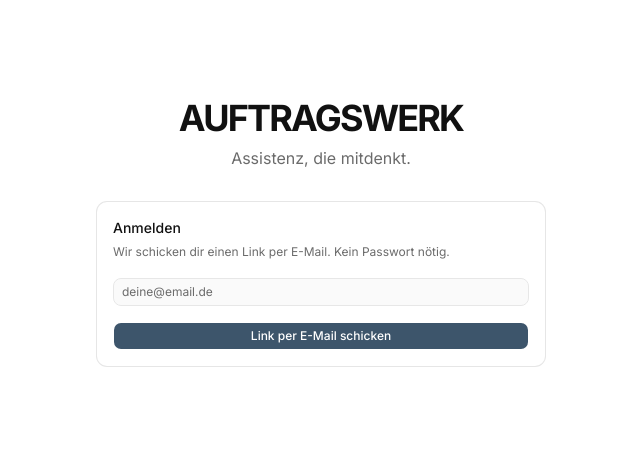
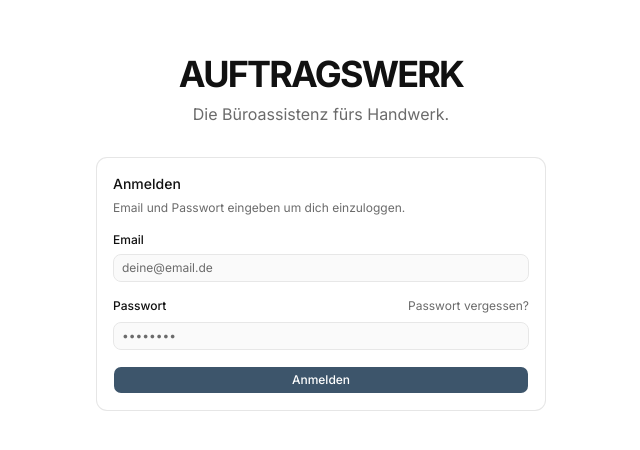
Before and after one commit to florianmaendl-prog/auftragswerk, a Next.js app: page /login in a window 1280 px wide. Shown: the part 168-618 px from the top of the page, without its empty margins (319-959 px from the left). Built offline with nearby package versions, Linux system fonts and the light colour scheme.

Commit message:
feat(auth): email+passwort login mit reset-flow (magic-link raus)

```diff
--- a/app/login/page.tsx
+++ b/app/login/page.tsx
@@ -1,35 +1,50 @@
 'use client';
 
 import { useState } from 'react';
+import Link from 'next/link';
+import { useRouter } from 'next/navigation';
 import { createClient } from '@/lib/supabase-browser';
 import { Button } from '@/components/ui/button';
 import { Input } from '@/components/ui/input';
+import { Label } from '@/components/ui/label';
 import { Card, CardContent, CardDescription, CardHeader, CardTitle } from '@/components/ui/card';
 
 export default function LoginPage() {
+  const router = useRouter();
   const [email, setEmail] = useState('');
-  const [status, setStatus] = useState<'idle' | 'sending' | 'sent' | 'error'>('idle');
+  const [password, setPassword] = useState('');
+  const [isLoading, setIsLoading] = useState(false);
   const [errorMsg, setErrorMsg] = useState('');
 
   async function handleSubmit(e: React.FormEvent) {
     e.preventDefault();
-    setStatus('sending');
+    if (isLoading) return;
+
+    setIsLoading(true);
     setErrorMsg('');
 
     const supabase = createClient();
-    const { error } = await supabase.auth.signInWithOtp({
+    const { error } = await supabase.auth.signInWithPassword({
       email,
-      options: {
-        emailRedirectTo: `${window.location.origin}/auth/callback`,
-      },
+      password,
     });
 
     if (error) {
-      setStatus('error');
-      setErrorMsg(error.message);
-    } else {
-      setStatus('sent');
+      setIsLoading(false);
+      // User-freundliche Fehlermeldungen
+      if (error.message.includes('Invalid login credentials')) {
+        setErrorMsg('Email oder Passwort falsch.');
+      } else if (error.message.includes('Email not confirmed')) {
+        setErrorMsg('Bitte bestätige zuerst deine Email-Adresse.');
+      } else {
+        setErrorMsg(error.message);
+      }
+      return;
     }
+
+    // Erfolgreich eingeloggt → Dashboard
+    router.push('/dashboard');
+    router.refresh();
   }
 
   return (
@@ -37,44 +52,63 @@ export default function LoginPage() {
       <div className="w-full max-w-md">
         <div className="mb-8 text-center">
           <h1 className="text-4xl font-bold tracking-tighter uppercase mb-2">Auftragswerk</h1>
-          <p className="text-muted-foreground">Assistenz, die mitdenkt.</p>
+          <p className="text-muted-foreground">Die Büroassistenz fürs Handwerk.</p>
         </div>
 
         <Card>
           <CardHeader>
             <CardTitle>Anmelden</CardTitle>
             <CardDescription>
-              Wir schicken dir einen Link per E-Mail. Kein Passwort nötig.
+              Email und Passwort eingeben um dich einzuloggen.
             </CardDescription>
           </CardHeader>
           <CardContent>
-            {status === 'sent' ? (
+            <form onSubmit={handleSubmit} className="space-y-4">
               <div className="space-y-2">
-                <p className="text-sm">
-                  ✓ Link an <strong>{email}</strong> geschickt.
-                </p>
-                <p className="text-sm text-muted-foreground">
-                  Schau in dein Postfach (auch Spam-Ordner) und klick auf den Link.
-                </p>
-              </div>
-            ) : (
-              <form onSubmit={handleSubmit} className="space-y-4">
+                <Label htmlFor="email">Email</Label>
                 <Input
+                  id="email"
                   type="email"
                   placeholder="deine@email.de"
                   value={email}
                   onChange={(e) => setEmail(e.target.value)}
                   required
-                  disabled={status === 'sending'}
+                  disabled={isLoading}
+                  autoComplete="email"
                 />
-                <Button type="submit" className="w-full" disabled={status === 'sending'}>
-                  {status === 'sending' ? 'Wird gesendet...' : 'Link per E-Mail schicken'}
-                </Button>
-                {status === 'error' && (
-                  <p className="text-sm text-destructive">Fehler: {errorMsg}</p>
-                )}
-              </form>
-            )}
+              </div>
+
+              <div className="space-y-2">
+                <div className="flex items-center justify-between">
+                  <Label htmlFor="password">Passwort</Label>
+                  <Link
+                    href="/passwort-vergessen"
+                    className="text-xs text-muted-foreground hover:text-foreground underline-offset-4 hover:underline"
+                  >
+                    Passwort vergessen?
+                  </Link>
+                </div>
+                <Input
+                  id="password"
+                  type="password"
+                  placeholder="••••••••"
+                  value={password}
+                  onChange={(e) => setPassword(e.target.value)}
+                  required
+                  disabled={isLoading}
+                  autoComplete="current-password"
+                  minLength={6}
+                />
+              </div>
+
+              {errorMsg && (
+                <p className="text-sm text-destructive">{errorMsg}</p>
+              )}
+
+              <Button type="submit" className="w-full" disabled={isLoading}>
+                {isLoading ? 'Anmelden...' : 'Anmelden'}
+              </Button>
+            </form>
           </CardContent>
         </Card>
       </div>
--- /dev/null
+++ b/app/passwort-neu/page.tsx
@@ -0,0 +1,153 @@
+'use client';
+
+import { useState, useEffect } from 'react';
+import Link from 'next/link';
+import { useRouter } from 'next/navigation';
+import { createClient } from '@/lib/supabase-browser';
+import { Button } from '@/components/ui/button';
+import { Input } from '@/components/ui/input';
+import { Label } from '@/components/ui/label';
+import { Card, CardContent, CardDescription, CardHeader, CardTitle } from '@/components/ui/card';
+
+export default function PasswortNeuPage() {
+  const router = useRouter();
+  const [password, setPassword] = useState('');
+  const [passwordWiederholung, setPasswordWiederholung] = useState('');
+  const [isLoading, setIsLoading] = useState(false);
+  const [errorMsg, setErrorMsg] = useState('');
+  const [isAuthenticated, setIsAuthenticated] = useState<boolean | null>(null);
+
+  useEffect(() => {
+    // Supabase setzt automatisch eine Recovery-Session beim Klick auf den Mail-Link
+    // Wir prüfen ob ein User existiert (nur während Recovery-Flow gültig)
+    const supabase = createClient();
+    supabase.auth.getUser().then(({ data }) => {
+      setIsAuthenticated(!!data.user);
+    });
+  }, []);
+
+  async function handleSubmit(e: React.FormEvent) {
+    e.preventDefault();
+    if (isLoading) return;
+
+    if (password.length < 6) {
+      setErrorMsg('Passwort muss mindestens 6 Zeichen haben.');
+      return;
+    }
+
+    if (password !== passwordWiederholung) {
+      setErrorMsg('Passwörter stimmen nicht überein.');
+      return;
+    }
+
+    setIsLoading(true);
+    setErrorMsg('');
+
+    const supabase = createClient();
+    const { error } = await supabase.auth.updateUser({ password });
+
+    if (error) {
+      setIsLoading(false);
+      setErrorMsg(error.message);
+      return;
+    }
+
+    // Erfolgreich gespeichert → Dashboard
+    router.push('/dashboard');
+    router.refresh();
+  }
+
+  if (isAuthenticated === null) {
+    return (
+      <div className="min-h-screen flex items-center justify-center bg-background px-4">
+        <p className="text-sm text-muted-foreground">Wird geladen...</p>
+      </div>
+    );
+  }
+
+  if (isAuthenticated === false) {
+    return (
+      <div className="min-h-screen flex items-center justify-center bg-background px-4">
+        <div className="w-full max-w-md">
+          <Card>
+            <CardHeader>
+              <CardTitle>Link abgelaufen</CardTitle>
+              <CardDescription>
+                Der Link zum Zurücksetzen ist nicht mehr gültig. Bitte fordere einen neuen an.
+              </CardDescription>
+            </CardHeader>
+            <CardContent>
+              <Link
+                href="/passwort-vergessen"
+                className="text-sm text-foreground underline-offset-4 hover:underline"
+              >
+                Neuen Link anfordern
+              </Link>
+            </CardContent>
+          </Card>
+        </div>
+      </div>
+    );
+  }
+
+  return (
+    <div className="min-h-screen flex items-center justify-center bg-background px-4">
+      <div className="w-full max-w-md">
+        <div className="mb-8 text-center">
+          <h1 className="text-4xl font-bold tracking-tighter uppercase mb-2">Auftragswerk</h1>
+          <p className="text-muted-foreground">Die Büroassistenz fürs Handwerk.</p>
+        </div>
+
+        <Card>
+          <CardHeader>
+            <CardTitle>Neues Passwort</CardTitle>
+            <CardDescription>
+              Bitte wähle ein neues Passwort (mindestens 6 Zeichen).
+            </CardDescription>
+          </CardHeader>
+          <CardContent>
+            <form onSubmit={handleSubmit} className="space-y-4">
+              <div className="space-y-2">
+                <Label htmlFor="password">Neues Passwort</Label>
+                <Input
+                  id="password"
+                  type="password"
+                  placeholder="••••••••"
+                  value={password}
+                  onChange={(e) => setPassword(e.target.value)}
+                  required
+                  disabled={isLoading}
+                  autoComplete="new-password"
+                  minLength={6}
+                />
+              </div>
+
+              <div className="space-y-2">
+                <Label htmlFor="password-wiederholung">Passwort wiederholen</Label>
+                <Input
+                  id="password-wiederholung"
+                  type="password"
+                  placeholder="••••••••"
+                  value={passwordWiederholung}
+                  onChange={(e) => setPasswordWiederholung(e.target.value)}
+                  required
+                  disabled={isLoading}
+                  autoComplete="new-password"
+                  minLength={6}
+                />
+              </div>
+
+              {errorMsg && (
+                <p className="text-sm text-destructive">{errorMsg}</p>
+              )}
+
+              <Button type="submit" className="w-full" disabled={isLoading}>
+                {isLoading ? 'Speichern...' : 'Passwort speichern'}
+              </Button>
+            </form>
+          </CardContent>
+        </Card>
+      </div>
+    </div>
+  );
+}
--- /dev/null
+++ b/app/passwort-vergessen/page.tsx
@@ -0,0 +1,109 @@
+'use client';
+
+import { useState } from 'react';
+import Link from 'next/link';
+import { createClient } from '@/lib/supabase-browser';
+import { Button } from '@/components/ui/button';
+import { Input } from '@/components/ui/input';
+import { Label } from '@/components/ui/label';
+import { Card, CardContent, CardDescription, CardHeader, CardTitle } from '@/components/ui/card';
+
+export default function PasswortVergessenPage() {
+  const [email, setEmail] = useState('');
+  const [isLoading, setIsLoading] = useState(false);
+  const [isSent, setIsSent] = useState(false);
+  const [errorMsg, setErrorMsg] = useState('');
+
+  async function handleSubmit(e: React.FormEvent) {
+    e.preventDefault();
+    if (isLoading) return;
+
+    setIsLoading(true);
+    setErrorMsg('');
+
+    const supabase = createClient();
+    const { error } = await supabase.auth.resetPasswordForEmail(email, {
+      redirectTo: `${window.location.origin}/passwort-neu`,
+    });
+
+    if (error) {
+      setIsLoading(false);
+      setErrorMsg(error.message);
+      return;
+    }
+
+    setIsLoading(false);
+    setIsSent(true);
+  }
+
+  return (
+    <div className="min-h-screen flex items-center justify-center bg-background px-4">
+      <div className="w-full max-w-md">
+        <div className="mb-8 text-center">
+          <h1 className="text-4xl font-bold tracking-tighter uppercase mb-2">Auftragswerk</h1>
+          <p className="text-muted-foreground">Die Büroassistenz fürs Handwerk.</p>
+        </div>
+
+        <Card>
+          <CardHeader>
+            <CardTitle>Passwort vergessen?</CardTitle>
+            <CardDescription>
+              {isSent
+                ? 'Wir haben dir einen Link geschickt.'
+                : 'Gib deine Email ein. Wir schicken dir einen Link zum Zurücksetzen.'}
+            </CardDescription>
+          </CardHeader>
+          <CardContent>
+            {isSent ? (
+              <div className="space-y-4">
+                <p className="text-sm">
+                  ✓ Reset-Link an <strong>{email}</strong> geschickt.
+                </p>
+                <p className="text-sm text-muted-foreground">
+                  Schau in dein Postfach (auch Spam-Ordner) und klick auf den Link.
+                </p>
+                <Link
+                  href="/login"
+                  className="block text-center text-sm text-muted-foreground hover:text-foreground underline-offset-4 hover:underline mt-4"
+                >
+                  Zurück zum Login
+                </Link>
+              </div>
+            ) : (
+              <form onSubmit={handleSubmit} className="space-y-4">
+                <div className="space-y-2">
+                  <Label htmlFor="email">Email</Label>
+                  <Input
+                    id="email"
+                    type="email"
+                    placeholder="deine@email.de"
+                    value={email}
+                    onChange={(e) => setEmail(e.target.value)}
+                    required
+                    disabled={isLoading}
+                    autoComplete="email"
+                  />
+                </div>
+
+                {errorMsg && (
+                  <p className="text-sm text-destructive">{errorMsg}</p>
+                )}
+
+                <Button type="submit" className="w-full" disabled={isLoading}>
+                  {isLoading ? 'Wird gesendet...' : 'Reset-Link senden'}
+                </Button>
+
+                <Link
+                  href="/login"
+                  className="block text-center text-sm text-muted-foreground hover:text-foreground underline-offset-4 hover:underline"
+                >
+                  Zurück zum Login
+                </Link>
+              </form>
+            )}
+          </CardContent>
+        </Card>
+      </div>
+    </div>
+  );
+}
```
